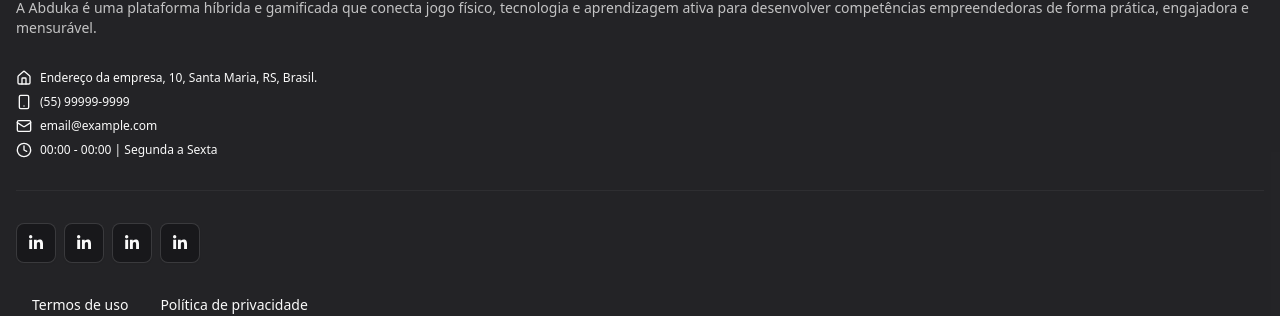
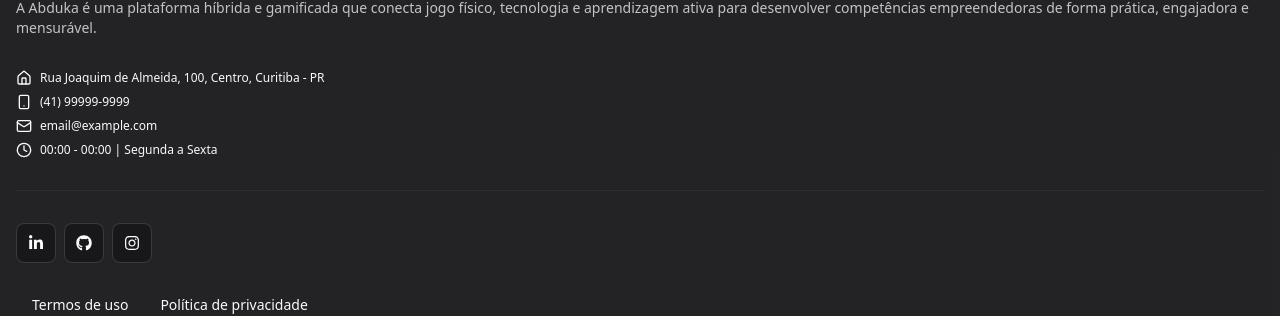
Before and after one commit to abduka-org/abduka_website, a React (Vite) app: page / in a window 1280 px wide. Shown: the part 6199-6515 px from the top of the page. Built offline with nearby package versions, Linux system fonts and the light colour scheme.

Commit message:
ADD: footer data and interfaces

```diff
--- a/src/components/Footer/Buttons.tsx
+++ b/src/components/Footer/Buttons.tsx
@@ -1,25 +1,15 @@
-import { FaLinkedinIn } from "react-icons/fa";
+import { Button } from "../ui/button";
 
-import { Button } from "../ui/button";
+import { footerData } from "@/static/footerData";
 
 const Buttons = () => {
   return (
     <div className="flex flex-row gap-x-2">
-      <Button variant={"outline"} size={"icon-lg"}>
-        <FaLinkedinIn className="w-4 h-4" />
-      </Button>
-
-      <Button variant={"outline"} size={"icon-lg"}>
-        <FaLinkedinIn className="w-4 h-4" />
-      </Button>
-
-      <Button variant={"outline"} size={"icon-lg"}>
-        <FaLinkedinIn className="w-4 h-4" />
-      </Button>
-
-      <Button variant={"outline"} size={"icon-lg"}>
-        <FaLinkedinIn className="w-4 h-4" />
-      </Button>
+      {footerData.buttons.map(({ id, icon: Icon, action }) => (
+        <Button key={id} variant={"outline"} size={"icon-lg"} onClick={action}>
+          <Icon className="w-4 h-4" />
+        </Button>
+      ))}
     </div>
   );
 };
--- a/src/components/Footer/Header.tsx
+++ b/src/components/Footer/Header.tsx
@@ -1,14 +1,12 @@
-import Logo from "@/assets/logo.png";
+import { footerData } from "@/static/footerData";
 
 const Header = () => {
   return (
     <div className="flex flex-col gap-y-4">
-      <img className="w-24" src={Logo} alt="Logo Abduka" />
+      <img className="w-24" src={footerData.header.image} alt="Logo Abduka" />
 
       <p className="text-sm text-foreground/75">
-        A Abduka é uma plataforma híbrida e gamificada que conecta jogo físico,
-        tecnologia e aprendizagem ativa para desenvolver competências
-        empreendedoras de forma prática, engajadora e mensurável.
+        {footerData.header.description}
       </p>
     </div>
   );
--- a/src/components/Footer/Infos.tsx
+++ b/src/components/Footer/Infos.tsx
@@ -1,29 +1,15 @@
-import { Clock, Home, Mail, Smartphone } from "lucide-react";
+import { footerData } from "@/static/footerData";
 
 const Infos = () => {
   return (
     <div className="flex flex-col gap-y-2">
-      <div className="flex flex-row items-start gap-x-2">
-        <Home className="w-4 h-4 shrink-0" />
-        <p className="text-xs">
-          Endereço da empresa, 10, Santa Maria, RS, Brasil.
-        </p>
-      </div>
+      {footerData.infos.map(({ id, icon: Icon, label }) => (
+        <div key={id} className="flex flex-row items-start gap-x-2">
+          <Icon className="w-4 h-4 shrink-0" />
 
-      <div className="flex flex-row items-start gap-x-2">
-        <Smartphone className="w-4 h-4 shrink-0" />
-        <p className="text-xs">(55) 99999-9999</p>
-      </div>
-
-      <div className="flex flex-row items-start gap-x-2">
-        <Mail className="w-4 h-4 shrink-0" />
-        <p className="text-xs">email@example.com</p>
-      </div>
-
-      <div className="flex flex-row items-start gap-x-2">
-        <Clock className="w-4 h-4 shrink-0" />
-        <p className="text-xs">00:00 - 00:00 | Segunda a Sexta</p>
-      </div>
+          <p className="text-xs">{label}</p>
+        </div>
+      ))}
     </div>
   );
 };
--- a/src/components/Footer/Terms.tsx
+++ b/src/components/Footer/Terms.tsx
@@ -1,10 +1,15 @@
 import { Button } from "../ui/button";
+
+import { footerData } from "@/static/footerData";
 
 const Terms = () => {
   return (
     <div className="flex flex-row items-center">
-      <Button variant={"link"}>Termos de uso</Button>
-      <Button variant={"link"}>Política de privacidade</Button>
+      {footerData.terms.map(({ id, label, action }) => (
+        <Button key={id} variant={"link"} onClick={action}>
+          {label}
+        </Button>
+      ))}
     </div>
   );
 };
--- a/src/components/Footer/index.tsx
+++ b/src/components/Footer/index.tsx
@@ -2,6 +2,8 @@ import Header from "./Header";
 import Infos from "./Infos";
 import Buttons from "./Buttons";
 import Terms from "./Terms";
+
+import { footerData } from "@/static/footerData";
 
 const Footer = () => {
   return (
@@ -17,7 +19,7 @@ const Footer = () => {
 
         <Terms />
 
-        <p className="text-sm">© 2023 Abduka. Todos os direitos reservados.</p>
+        <p className="text-sm">{footerData.copyright}</p>
       </div>
     </footer>
   );
--- /dev/null
+++ b/src/static/footerData.ts
@@ -0,0 +1,65 @@
+import { Clock, House, Mail, Smartphone } from "lucide-react";
+import { FaLinkedinIn, FaGithub, FaInstagram } from "react-icons/fa";
+
+import type { IFooterData } from "@/common/interfaces/Footer.interfaces";
+import Logo from "@/assets/logo.png";
+
+export const footerData: IFooterData = {
+  header: {
+    image: Logo,
+    description:
+      "A Abduka é uma plataforma híbrida e gamificada que conecta jogo físico, tecnologia e aprendizagem ativa para desenvolver competências empreendedoras de forma prática, engajadora e mensurável.",
+  },
+  infos: [
+    {
+      id: 1,
+      icon: House,
+      label: "Rua Joaquim de Almeida, 100, Centro, Curitiba - PR",
+    },
+    {
+      id: 2,
+      icon: Smartphone,
+      label: "(41) 99999-9999",
+    },
+    {
+      id: 3,
+      icon: Mail,
+      label: "email@example.com",
+    },
+    {
+      id: 4,
+      icon: Clock,
+      label: "00:00 - 00:00 | Segunda a Sexta",
+    },
+  ],
+  buttons: [
+    {
+      id: 1,
+      icon: FaLinkedinIn,
+      action: () => {},
+    },
+    {
+      id: 2,
+      icon: FaGithub,
+      action: () => {},
+    },
+    {
+      id: 3,
+      icon: FaInstagram,
+      action: () => {},
+    },
+  ],
+  terms: [
+    {
+      id: 1,
+      label: "Termos de uso",
+      action: () => {},
+    },
+    {
+      id: 2,
+      label: "Política de privacidade",
+      action: () => {},
+    },
+  ],
+  copyright: "© 2023 Abduka. Todos os direitos reservados.",
+};
```
Also changed, not shown: src/common/interfaces/Footer.interfaces.ts (added, +33 -0 lines).
